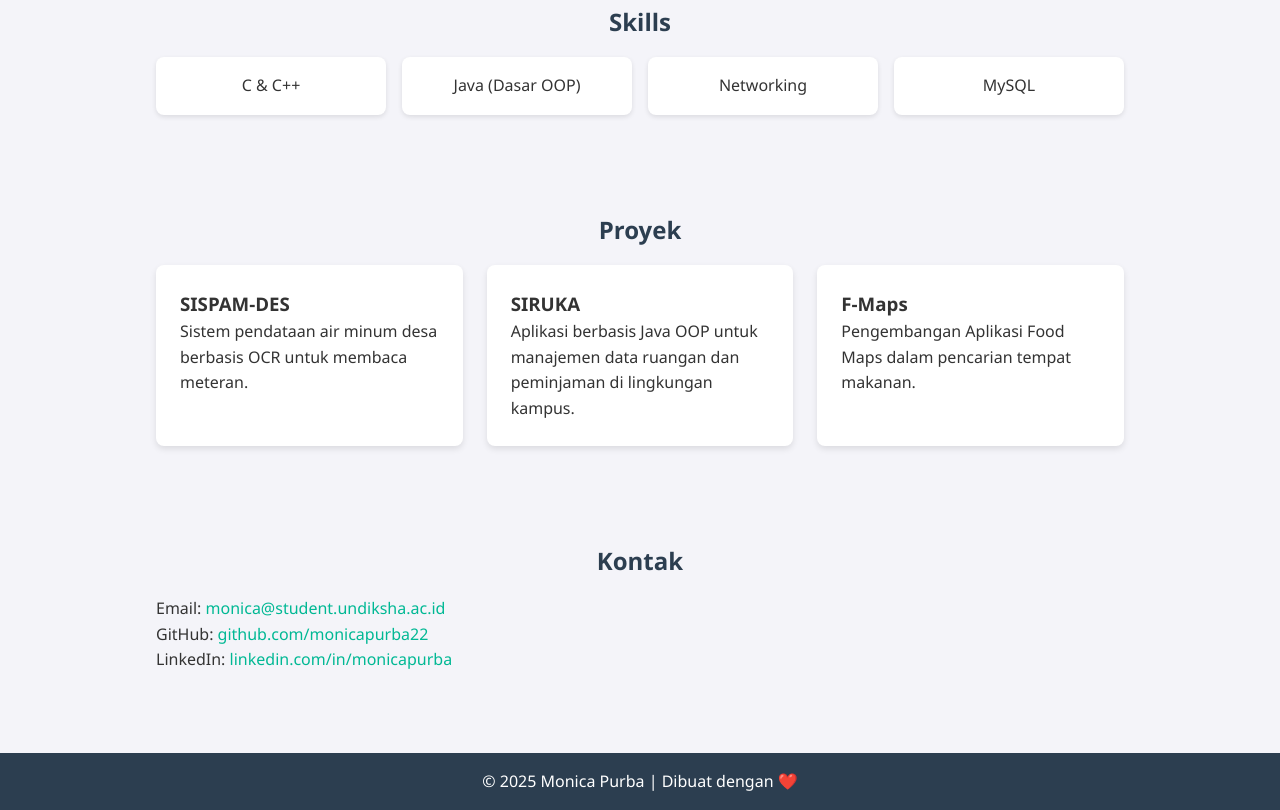
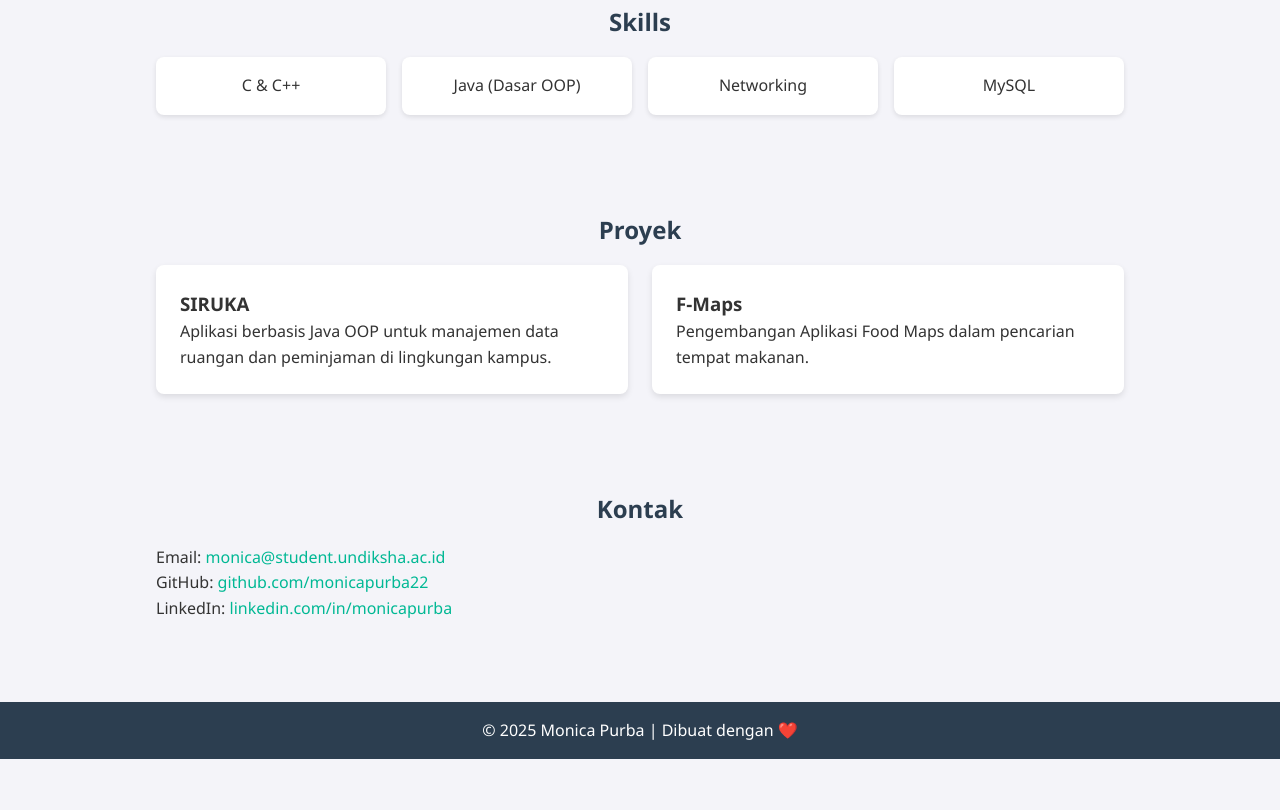
Before and after one commit to monicapurba22/web-portofolio, a plain HTML site: page index.html in a window 1280 px wide. Shown: the part 1037-1847 px from the top of the page. After the commit the page ends 1796 px from the top, so only its background shows below. Drawn offline with Linux system fonts and the light colour scheme.

Commit message:
Update index.html

```diff
--- a/index.html
+++ b/index.html
@@ -53,10 +53,6 @@
     <h2>Proyek</h2>
     <div class="projects-grid">
       <div class="project-card">
-        <h3>SISPAM-DES</h3>
-        <p>Sistem pendataan air minum desa berbasis OCR untuk membaca meteran.</p>
-      </div>
-      <div class="project-card">
         <h3>SIRUKA</h3>
         <p>Aplikasi berbasis Java OOP untuk manajemen data ruangan dan peminjaman di lingkungan kampus.</p>
       </div>
```
